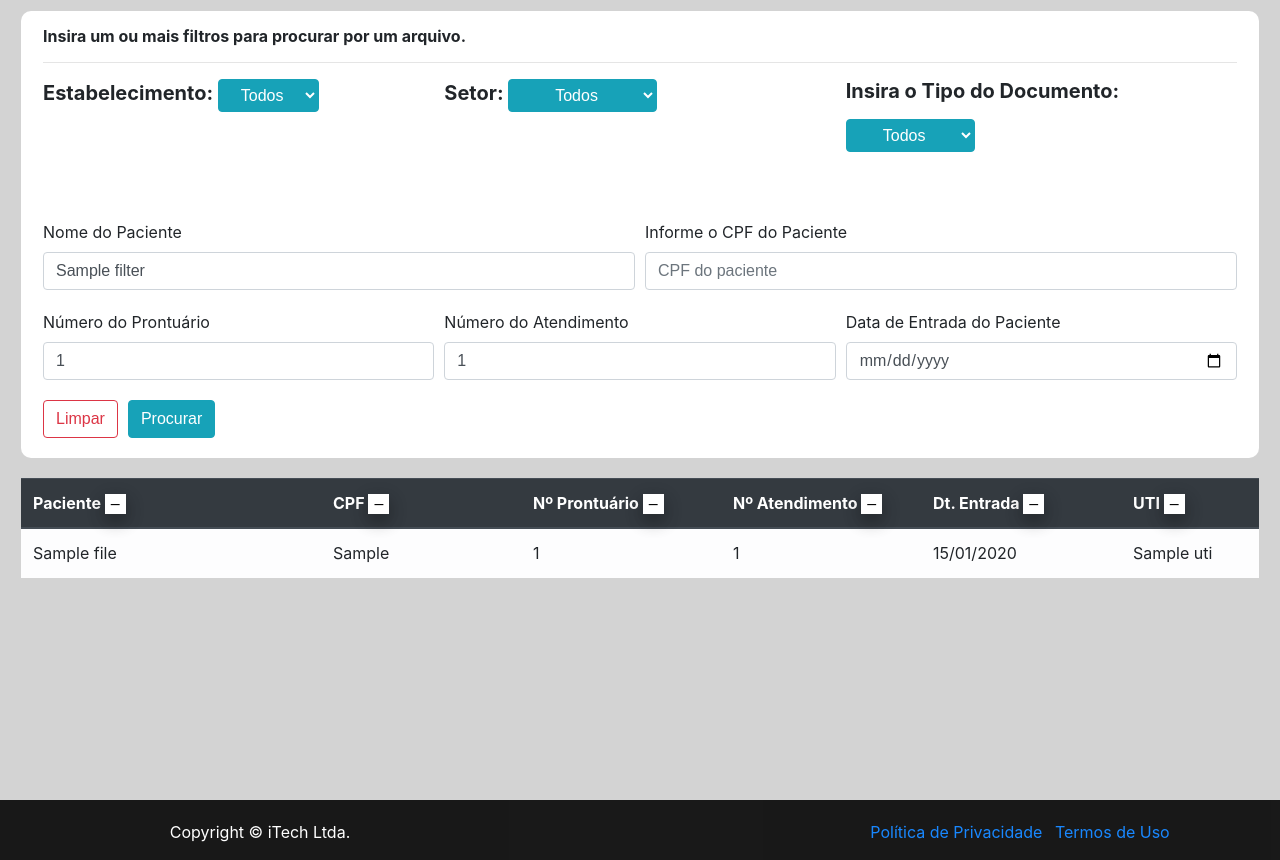
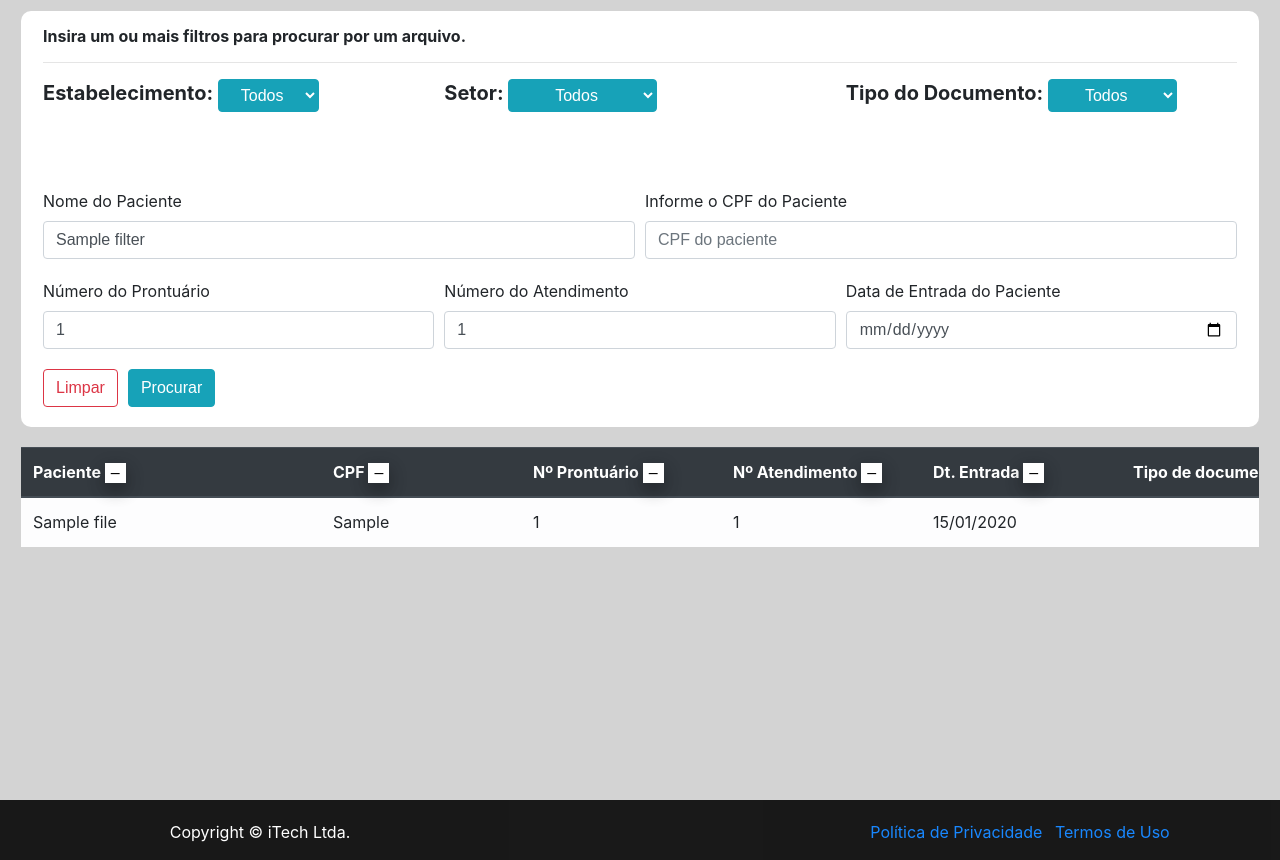
Before and after one commit to leobidoous/index-files, a Django app: template core/templates/core/index.html in a window 1280 px wide. Shown: the part 62-922 px from the top of the page. Run offline with Django 3.2, Linux system fonts and the light colour scheme; a user stored in the database is signed in; tables that the repository leaves empty hold one stand-in row (values such as "Sample post"); the template is opened without the code that fills it: values that come from a table or form of the project are taken from there, most other values are stand-ins (such as "Sample title", 1, 10 or a date in 2020); some libraries are stand-ins or nearby versions.

Commit message:
Filtragem por tipo

```diff
--- a/core/admin.py
+++ b/core/admin.py
@@ -9,8 +9,7 @@ from core.models import IndexedFileModel, Location, HealthInsurance, Sector, Pat
 class IndexedFilerAdmin(admin.ModelAdmin):
     form = IndexedFilerForm
     fields = ['name', 'nr_cpf', 'sex', 'birth', 'medical_records_number', 'date_in', 'health_insurance', 'location',
-              'sector',
-              'attendance_number', 'uti', 'url']
+              'sector', 'tipo_documento', 'attendance_number', 'uti', 'url']
 
     def save_model(self, request, obj, form, change):
         try:
--- a/core/api/v1/forms/indexed_file.py
+++ b/core/api/v1/forms/indexed_file.py
@@ -16,4 +16,4 @@ class IndexedFilerForm(forms.ModelForm):
     class Meta:
         model = IndexedFileModel
         fields = ['name', 'nr_cpf', 'sex', 'birth', 'medical_records_number', 'date_in', 'health_insurance', 'sector',
-                  'attendance_number', 'uti', 'url']
+                  'attendance_number', 'uti', 'url', 'tipo_documento']
--- a/core/routine.py
+++ b/core/routine.py
@@ -84,6 +84,7 @@ def processar_digitalizado_iop():
                 sex=patient.ie_sexo,
                 url='https://' + settings.SITE_NAME + settings.MEDIA_URL + "iop/" + filter_name,
                 tipo_documento='d',
+                fonte_documento='iop',
             )
             ###########################################################
         except TasyPatient.DoesNotExist:
@@ -145,6 +146,9 @@ def processar_prontuario_iop():
             if text[29]:
                 location, created = Location.objects.get_or_create(location=text[29])
                 indexed_file_dict['location'] = location.pk
+                if text[18]:
+                    sector, created = Sector.objects.get_or_create(location=location.pk, sector_name=text[18])
+                    indexed_file_dict['location'] = sector.pk
             if text[17]:
                 health_insurance, created = HealthInsurance.objects.get_or_create(health_insurance=text[17])
                 indexed_file_dict['health_insurance'] = health_insurance.pk
--- a/core/templates/core/index.html
+++ b/core/templates/core/index.html
@@ -48,7 +48,7 @@
                                 </div>
 
                                 <div class="col-md">
-                                    <label for="tipo_documento"><h5><b>Insira o Tipo do Documento:</b></h5></label>
+                                    <label for="tipo_documento"><h5><b>Tipo do Documento:</b></h5></label>
                                     <select name="tipo_documento" id="tipo_documento" class="btn btn-info">
                                         {% if request.GET.tipo_documento and request.GET.tipo_documento == 'd' %}
                                             <option value="d">Digitalizado</option>
@@ -129,7 +129,7 @@
                         </div>
                         <div class="form-row">
                             <div style="margin-right: 5px; margin-left: 5px">
-                                <a href="{% url 'core:home' %}">
+                                <a href= "{% url 'core:home' %}">
                                     <button class="btn btn-outline-danger" type="button">Limpar</button>
                                 </a>
 
@@ -144,7 +144,6 @@
                 </form>
             </div>
 
-            {% if files %}
                 <div class="content-scrolable">
                     <table id ="index-table" class="table table-hover table-light">
                         <thead class="thead-dark">
@@ -154,27 +153,25 @@
                             <th class="th-200" scope="col">Nº Prontuário <button id="invert-3" class="button-table">–</button></th>
                             <th class="th-200" scope="col">Nº Atendimento <button id="invert-4" class="button-table">–</button></th>
                             <th class="th-200" scope="col">Dt. Entrada <button id="invert-5" class="button-table">–</button></th>
-                            <th class="th-200" scope="col">UTI <button id="invert-6" class="button-table">–</button></th>
-                            <th class="th-200" scope="col">Setor <button id="invert-7" class="button-table">–</button></th>
+                            <th class="th-200" scope="col">Tipo de documento <button id="invert-6" class="button-table">–</button></th>
+                            <th class="th-200" scope="col">UTI <button id="invert-7" class="button-table">–</button></th>
+                            <th class="th-200" scope="col">Setor <button id="invert-8" class="button-table">–</button></th>
                             <th scope="col">Arquivo</th>
                         </tr>
                         </thead>
+                        {% if files %}
                             <tbody>
                                 {% for file in files %}
                                     <tr>
-
                                         <td>{% if file.name %} {{ file.name }} {% else %} - {% endif %}</td>
                                         <td>{% if file.nr_cpf %} {{ file.nr_cpf }} {% else %} - {% endif %}</td>
-                                {#                                <td>{% if file.birth %} {{ file.birth|date:"d/m/Y" }} {% else %} - {% endif %}</td>#}
-                                <td>{% if file.medical_records_number %} {{ file.medical_records_number }} {% else %}
-                                    - {% endif %}</td>
-                                <td>{% if file.attendance_number %} {{ file.attendance_number }} {% else %}
-                                    - {% endif %}</td>
-                                <td>{% if file.date_in %}
-                                    {{ file.date_in|date:"d/m/Y" }} {% else %} - {% endif %}</td>
+                                        {# <td>{% if file.birth %} {{ file.birth|date:"d/m/Y" }} {% else %} - {% endif %}</td>#}
+                                        <td>{% if file.medical_records_number %} {{ file.medical_records_number }} {% else %} - {% endif %}</td>
+                                        <td>{% if file.attendance_number %} {{ file.attendance_number }} {% else %} - {% endif %}</td>
+                                        <td>{% if file.date_in %} {{ file.date_in|date:"d/m/Y" }} {% else %} - {% endif %}</td>
+                                        <td>{%if file.tipo_documento%} {%if  file.tipo_documento == 'd' %} Digitalizado {% elif file.tipo_documento == 'p' %}  Prontuário {% else %} - {% endif %}{% endif %}</td>
                                         <td>{% if file.uti %} {{ file.uti }} {% else %} - {% endif %}</td>
-                                <td>{% if file.sector %}
-                                    {{ file.sector }} {% else %} - {% endif %}</td>
+                                        <td>{% if file.sector %} {{ file.sector }} {% else %} - {% endif %}</td>
                                         <th scope="row" style="color: black">
                                             <a class="glyphicon-link" href="{{ file.url }}" target="_blank">
                                                 <svg width="2em" height="1.5em" viewBox="0 0 16 16"
@@ -192,29 +189,11 @@
                                     </tr>
                                 {% endfor %}
                             </tbody>
+                        {% endif %}
                     </table>
                 </div>
-            {% endif %}
 
                 {% if not files %}
-                <div class="content-scrolable">
-                    <table class="table table-hover table-light ">
-                        <thead class="thead-dark">
-                        <tr class="content-scrolable">
-                            <th class="th-300" scope="col">Paciente</th>
-                            <th class="th-200" scope="col">CPF</th>
-                            <th class="th-200" scope="col">Nº Prontuário</th>
-                            <th class="th-200" scope="col">Nº Atendimento</th>
-                            <th class="th-200" scope="col">Dt. Entrada</th>
-                            <th class="th-200" scope="col">UTI</th>
-                            <th class="th-200" scope="col">Setor</th>
-                            <th class="th-200" scope="col">Dt. Arquivo</th>
-                            <th scope="col">Arquivo</th>
-                            <th scope="col">eDok</th>
-                        </tr>
-                        </thead>
-                    </table>
-                </div>
                     <div class="content-list-empty" style="background-color: white">
                         <h4>Nenhum arquivo encontrado!</h4>
                     </div>
@@ -263,12 +242,12 @@
                 <nav aria-label="Page navigation" class="content-scrolable">
                     <ul class="pagination justify-content-center">
                         {% if page_obj.paginator.num_pages != 1 %}
-                            <li class="page-item"><a class="page-link" href="?page=1&locations={{ loc_filter }}&sectors={{ sec_filter }}&name={{ name_filter }}&cpf={{ cpf_filter }}&medical_records_number={{ mr_filter }}&attendance_number={{ at_filter }}&date_in={{ dt_filter }}">Primeira</a></li>
+                            <li class="page-item"><a class="page-link" href="?page=1&locations={{ loc_filter }}&sectors={{ sec_filter }}&tipo_documento={{tipo_filter}}&name={{ name_filter }}&cpf={{ cpf_filter }}&medical_records_number={{ mr_filter }}&attendance_number={{ at_filter }}&date_in={{ dt_filter }}">Primeira</a></li>
                         {% else %}
                             <li class="page-item disabled"><a class="page-link" href="#">Última</a></li>
                         {% endif %}
                         {% if page_obj.has_previous %}
-                            <li class="page-item"><a class="page-link" href="?page={{ page_obj.previous_page_number }}&locations={{ loc_filter }}&sectors={{ sec_filter }}&name={{ name_filter }}&cpf={{ cpf_filter }}&medical_records_number={{ mr_filter }}&attendance_number={{ at_filter }}&date_in={{ dt_filter }}">&laquo;</a>
+                            <li class="page-item"><a class="page-link" href="?page={{ page_obj.previous_page_number }}&locations={{ loc_filter }}&sectors={{ sec_filter }}&tipo_documento={{tipo_filter}}&name={{ name_filter }}&cpf={{ cpf_filter }}&medical_records_number={{ mr_filter }}&attendance_number={{ at_filter }}&date_in={{ dt_filter }}">&laquo;</a>
                             </li>
                         {% else %}
                             <li class="page-item disabled"><a class="page-link" href="#">&laquo;</a></li>
@@ -278,18 +257,18 @@
                                 <li class="page-item active"><a class="page-link" href="#">{{ i }} <span
                                         class="sr-only">(current)</span></a></li>
                             {% elif page_obj.number > i|add:"-5" and page_obj.number < i|add:"+5" %}
-                                <li class="page-item"><a class="page-link" href="?page={{ i }}&locations={{ loc_filter }}&sectors={{ sec_filter }}&name={{ name_filter }}&cpf={{ cpf_filter }}&medical_records_number={{ mr_filter }}&attendance_number={{ at_filter }}&date_in={{ dt_filter }}">{{ i }}</a></li>
+                                <li class="page-item"><a class="page-link" href="?page={{ i }}&locations={{ loc_filter }}&sectors={{ sec_filter }}&tipo_documento={{tipo_filter}}&name={{ name_filter }}&cpf={{ cpf_filter }}&medical_records_number={{ mr_filter }}&attendance_number={{ at_filter }}&date_in={{ dt_filter }}">{{ i }}</a></li>
                             {% endif %}
                         {% endfor %}
                         {% if page_obj.has_next %}
                             <li class="page-item"><a class="page-link"
-                                                     href="?page={{ page_obj.next_page_number }}&locations={{ loc_filter }}&sectors={{ sec_filter }}&name={{ name_filter }}&cpf={{ cpf_filter }}&medical_records_number={{ mr_filter }}&attendance_number={{ at_filter }}&date_in={{ dt_filter }}">&raquo;</a></li>
+                                                     href="?page={{ page_obj.next_page_number }}&locations={{ loc_filter }}&sectors={{ sec_filter }}&tipo_documento={{tipo_filter}}&name={{ name_filter }}&cpf={{ cpf_filter }}&medical_records_number={{ mr_filter }}&attendance_number={{ at_filter }}&date_in={{ dt_filter }}">&raquo;</a></li>
                         {% else %}
                             <li class="page-item disabled"><a class="page-link" href="#">&raquo;</a></li>
                         {% endif %}
                         {% if page_obj.paginator.num_pages != page_obj.number %}
                             <li class="page-item"><a class="page-link"
-                                                     href="?page={{ page_obj.paginator.num_pages }}&locations={{ loc_filter }}&sectors={{ sec_filter }}&name={{ name_filter }}&cpf={{ cpf_filter }}&medical_records_number={{ mr_filter }}&attendance_number={{ at_filter }}&date_in={{ dt_filter }}">Última</a></li>
+                                                     href="?page={{ page_obj.paginator.num_pages }}&locations={{ loc_filter }}&sectors={{ sec_filter }}&tipo_documento={{tipo_filter}}&name={{ name_filter }}&cpf={{ cpf_filter }}&medical_records_number={{ mr_filter }}&attendance_number={{ at_filter }}&date_in={{ dt_filter }}">Última</a></li>
                         {% else %}
                             <li class="page-item disabled"><a class="page-link" href="#">Última</a></li>
                         {% endif %}
--- a/indexes/settings.py
+++ b/indexes/settings.py
@@ -220,6 +220,7 @@ EDOK_API_KEY = 'tlfHclrzx0Tkch9gxBjcD6ZApH4bgkWxzs8vQ1Bc2aHqfDHtlTEbxTyibG2k'
 
 PATH_FILES = "/srv/ftp/"
 PATH_IOP = "ftp-iop/"
+PATH_TASY_IOP = "tasy-iop/"
 
 PATH_MOVE_FILES_TO = BASE_DIR+MEDIA_URL
 
```
Also changed, not shown: core/views.py (+18 -6 lines). Lines whose indentation alone changed are shown as unchanged.
